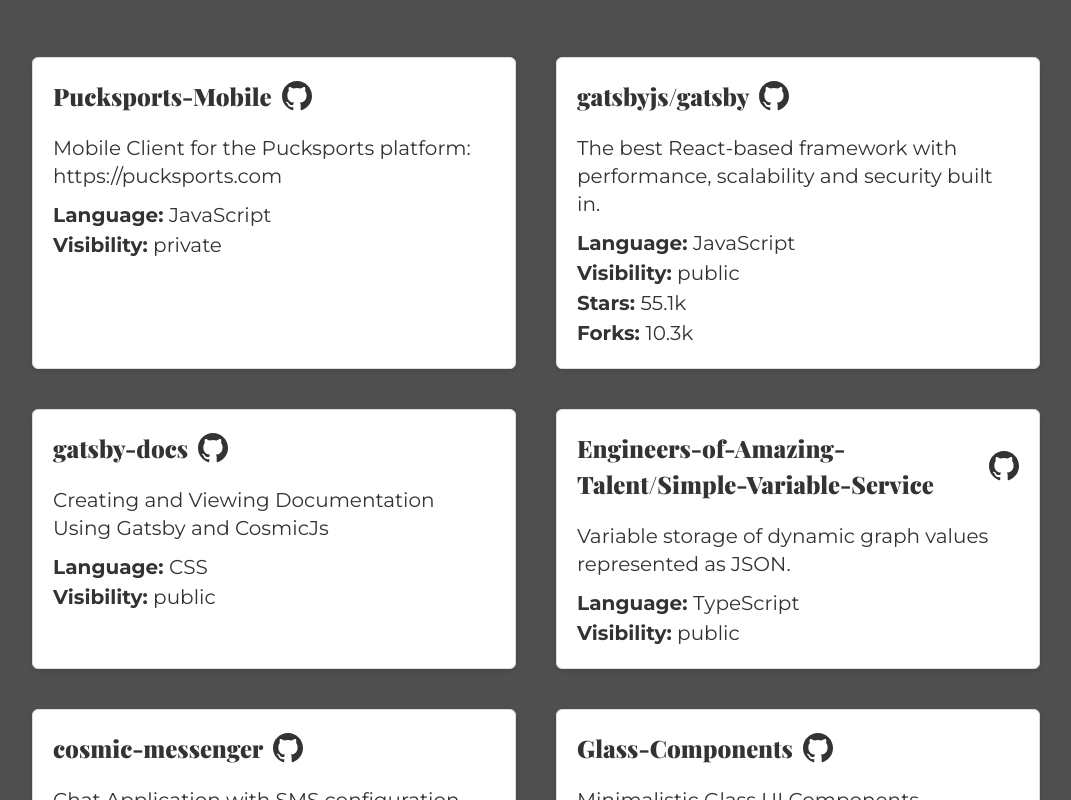
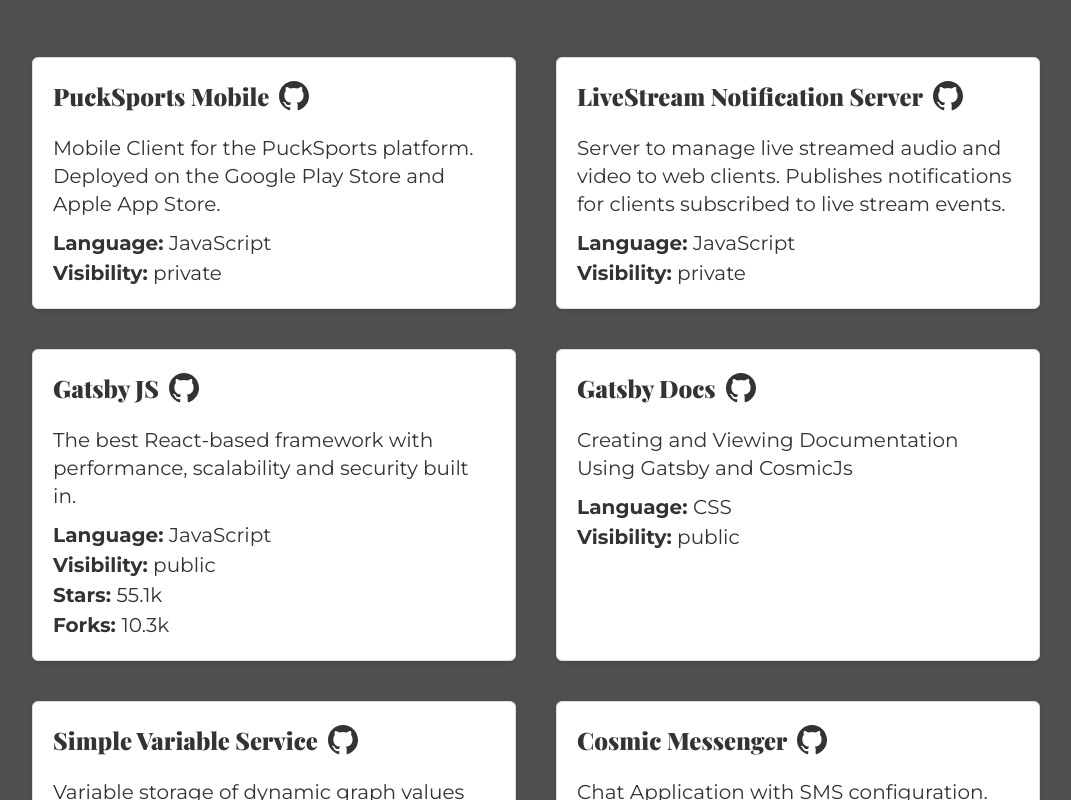
Before and after one commit to JacobKnaack/JacobKnaack.github.io, a React (Vite) app: page / in a window 1280 px wide. Shown: the part 3420-4220 px from the top of the page, without its empty margins (104-1175 px from the left). Built offline with nearby package versions, Linux system fonts and the light colour scheme; no server answers; a web font is replaced by a local one.

Commit message:
adds updated project content, simplifies project components, adds url for project links

```diff
--- a/public/content.json
+++ b/public/content.json
@@ -15,7 +15,7 @@
       "name": "Product Development",
       "description": "I assist teams in planning and implementing solutions for potential customers. I work directly with customers and stakeholders to understand problems and requirements to produce great products."
   }],
-  "project_description": ["Recent Projects I have contributed to."],
+  "project_description": ["Software projects that I have contributed to."],
   "experience_description": ["My most recent work."],
   "experiences": [
     {
--- a/public/github.json
+++ b/public/github.json
@@ -1,15 +1,26 @@
 {
   "repositories": [
     {
-      "name": "Pucksports-Mobile",
-      "description": "Mobile Client for the Pucksports platform: https://pucksports.com",
+      "name": "PuckSports Mobile",
+      "url": "https://www.pucksports.com",
+      "description": "Mobile Client for the PuckSports platform.  Deployed on the Google Play Store and Apple App Store.",
       "language": "JavaScript",
       "visibility": "private",
       "stars": null,
       "forks": null
     },
     {
-      "name": "gatsbyjs/gatsby",
+      "name": "LiveStream Notification Server",
+      "url": "https://pucksports-stream.live",
+      "description": "Server to manage live streamed audio and video to web clients.  Publishes notifications for clients subscribed to live stream events.",
+      "language": "JavaScript",
+      "visibility": "private",
+      "stars": null,
+      "forks": null
+    },
+    {
+      "name": "Gatsby JS",
+      "url": "https://github.com/gatsbyjs/gatsby",
       "description": "The best React-based framework with performance, scalability and security built in.",
       "language": "JavaScript",
       "visibility": "public",
@@ -17,7 +28,8 @@
       "forks": "10.3k"
     },
     {
-      "name": "gatsby-docs",
+      "name": "Gatsby Docs",
+      "url": "https://github.com/JacobKnaack/gatsby-docs",
       "description": "Creating and Viewing Documentation Using Gatsby and CosmicJs",
       "language": "CSS",
       "visibility": "public",
@@ -25,7 +37,8 @@
       "forks": null
     },
     {
-      "name": "Engineers-of-Amazing-Talent/Simple-Variable-Service",
+      "name": "Simple Variable Service",
+      "url": "https://github.com/Engineers-of-Amazing-Talent/Simple-Variable-Service",
       "description": "Variable storage of dynamic graph values represented as JSON.",
       "language": "TypeScript",
       "visibility": "public",
@@ -33,7 +46,8 @@
       "forks": null
     },
     {
-      "name": "cosmic-messenger",
+      "name": "Cosmic Messenger",
+      "url": "https://github.com/JacobKnaack/cosmic-messenger",
       "description": "Chat Application with SMS configuration.",
       "language": "JavaScript",
       "visibility": "public",
@@ -41,7 +55,8 @@
       "forks": null
     },
     {
-      "name": "Glass-Components",
+      "name": "Glass Components",
+      "url": "https://github.com/JacobKnaack/Glass-Components",
       "description": "Minimalistic Glass UI Components",
       "language": "TypeScript",
       "visibility": "public",
@@ -49,7 +64,8 @@
       "forks": null
     },
     {
-      "name": "Web-Components",
+      "name": "Web Components",
+      "url": "https://github.com/JacobKnaack/Web-Components",
       "description": "Isomorphic Web Components",
       "language": "JavaScript",
       "visibility": "public",
--- a/src/components/projects/Projects.tsx
+++ b/src/components/projects/Projects.tsx
@@ -11,6 +11,7 @@
 
 type Project = {
   name: string;
+  url: string;
   description: string;
   language: string;
   visibility: string;
@@ -27,15 +28,9 @@
 }
 
 export const ProjectItem = ({ project }: ProjectItemProps) => {
-  const formatLink = (repoName: string): string => {
-    if (repoName.includes('/')) {
-      return repoName;
-    }
-    return 'JacobKnaack/' + repoName;
-  }
   return (
     <li className='project-card'>
-      <a href={`https://github.com/${formatLink(project.name)}`} target="_blank">
+      <a href={project.url} target="_blank">
         <div className="project-header">
           <h3 className="display project-name">{project.name}</h3>
           <img src={GhIcon} />
--- a/src/context/github/GithubContext.ts
+++ b/src/context/github/GithubContext.ts
@@ -4,6 +4,7 @@
 
 export type Project = {
   name: string;
+  url: string;
   description: string;
   language: string;
   visibility: string;
```
